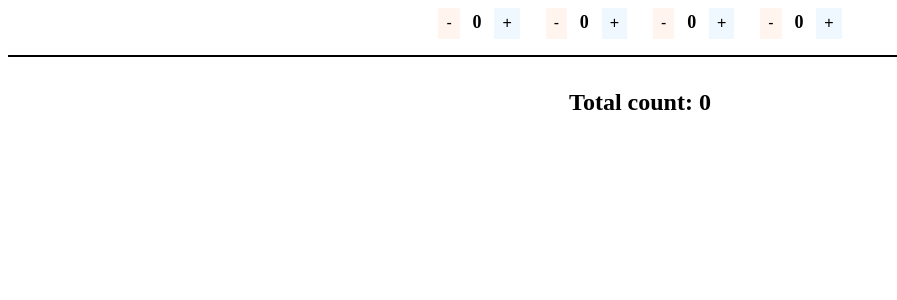
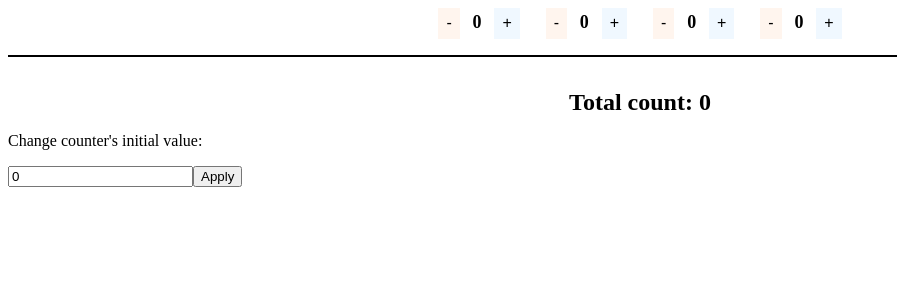
Before and after one commit to KiaraMendoza/counters_challenge, a React (Create React App) app: page / in a window 1280 px wide. Shown: the top 300 px of the page, without its empty margins (0-897 px from the left). Built offline with nearby package versions, Linux system fonts and the light colour scheme.

Commit message:
Stage 7. Add a new component to update the counters' initial values.

```diff
--- a/src/App.tsx
+++ b/src/App.tsx
@@ -1,17 +1,22 @@
-import React, { Dispatch, SetStateAction, useState } from "react";
+import React, { Dispatch, SetStateAction, useEffect, useState } from "react";
 import "./App.css";
 
 function Counter(props: {
   value: number;
+  counters: { id: number; value: number }[];
   setTotalCount: Dispatch<SetStateAction<number>>;
 }) {
-  let { value, setTotalCount } = props;
-  const [count, setCount] = useState(value);
+  const { value, setTotalCount, counters } = props;
+  const [count, setCount] = useState<number>(value);
 
   const updateCounter = (newValue: number) => {
     setCount((prev) => (prev += newValue));
     setTotalCount((prev) => (prev += newValue));
   };
+
+  useEffect(() => {
+    setCount(value);
+  }, [value, counters]);
 
   return (
     <div className="counter">
@@ -35,16 +40,33 @@ function App() {
     { id: 3, value: 0 },
     { id: 4, value: 0 },
   ];
+  const [counters, setCounters] =
+    useState<{ id: number; value: number }[]>(data);
+  const [totalCount, setTotalCount] = useState<number>(0);
+  const [newValueInput, setNewValueInput] = useState<number>(0);
 
-  const [totalCount, setTotalCount] = useState(0);
+  const setNewInitialValue = () => {
+    setCounters((prev) =>
+      prev.map((_counter) => ({ ..._counter, value: newValueInput })),
+    );
+  };
+
+  useEffect(() => {
+    setTotalCount(
+      counters
+        .map(({ value }) => value)
+        .reduce((_valueCurr, _valueAcc) => _valueCurr + _valueAcc),
+    );
+  }, [counters]);
 
   return (
     <div className="counter-challenge">
       <div className="counters">
-        {data.map((counter) => (
+        {counters.map((counter) => (
           <Counter
             key={counter.id}
             value={counter.value}
+            counters={counters}
             setTotalCount={setTotalCount}
           />
         ))}
@@ -52,6 +74,17 @@ function App() {
       <div className="total-count">
         <b>Total count: {totalCount}</b>
       </div>
+      <div>
+        <p>Change counter's initial value:</p>
+        <input
+          onChange={(e) => {
+            setNewValueInput(parseFloat(e.target.value));
+          }}
+          value={newValueInput}
+          type="number"
+        />
+        <button onClick={setNewInitialValue}>Apply</button>
+      </div>
     </div>
   );
 }
```
